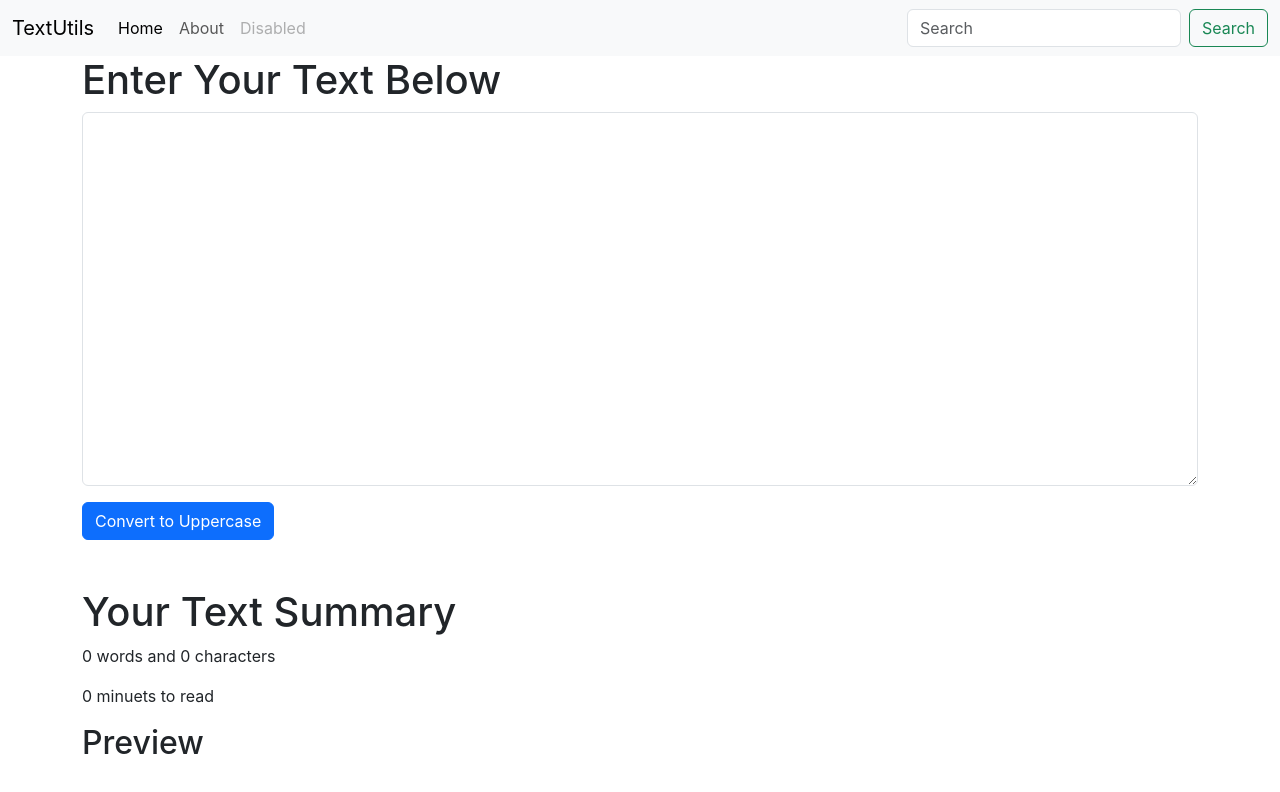
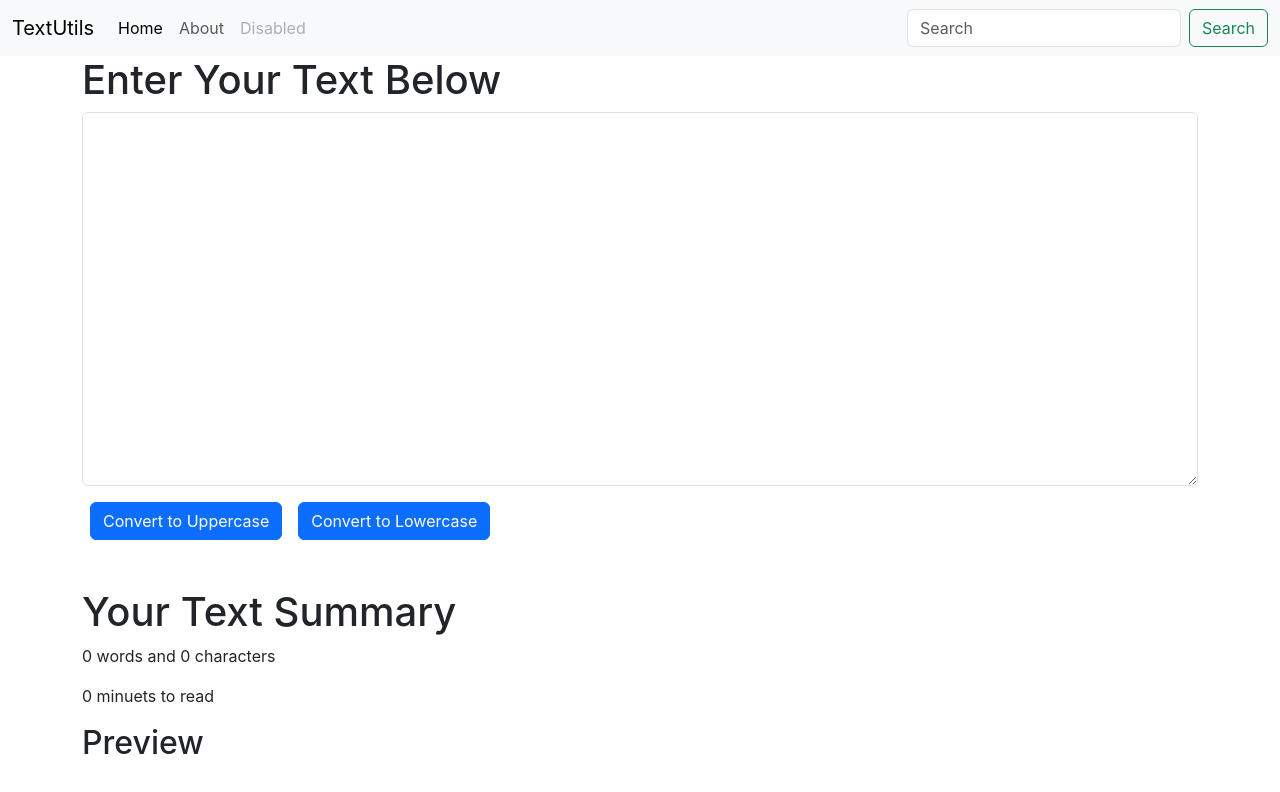
Before and after one commit to HimanshuRawat087/TextUtils, a React (Create React App) app: page / in a window 1280 px wide. Shown: the top 792 px of the page. Built offline with nearby package versions, Linux system fonts and the light colour scheme.

Commit message:
added "convert to lowercase" button

```diff
--- a/src/Components/Textform.js
+++ b/src/Components/Textform.js
@@ -4,8 +4,12 @@ export default function Textform(props) {
   const [text, setText] = useState("");
 
   const handleUpClick = () => {
-    let UpperCaseText = text.toUpperCase();
-    setText(UpperCaseText);
+    let newtext = text.toUpperCase();
+    setText(newtext);
+  };
+  const handleLoClick = () => {
+    let newtext = text.toLowerCase();
+    setText(newtext);
   };
 
   const handleOnChange = (event) => {
@@ -15,6 +19,7 @@ export default function Textform(props) {
     <>
       <div className="Container">
         <h1>{props.heading}</h1>
+
         <div className="mb-3">
           <textarea
             className="form-control"
@@ -23,16 +28,23 @@ export default function Textform(props) {
             rows="15"
           ></textarea>
         </div>
-        <button className="btn btn-primary" onClick={handleUpClick}>
+
+        <button className="btn btn-primary mx-2" onClick={handleUpClick}>
           Convert to Uppercase
         </button>
+
+        <button className="btn btn-primary mx-2" onClick={handleLoClick}>
+          Convert to Lowercase
+        </button>
       </div>
+
       <div className="Container my-5">
         <h1>Your Text Summary</h1>
         <p>
           {text.split(" ").length - 1} words and {text.length} characters
         </p>
         <p>{0.008 * (text.split(" ").length - 1)} minuets to read</p>
+
         <h2>Preview</h2>
         <p className="border-3">{text}</p>
       </div>
```
